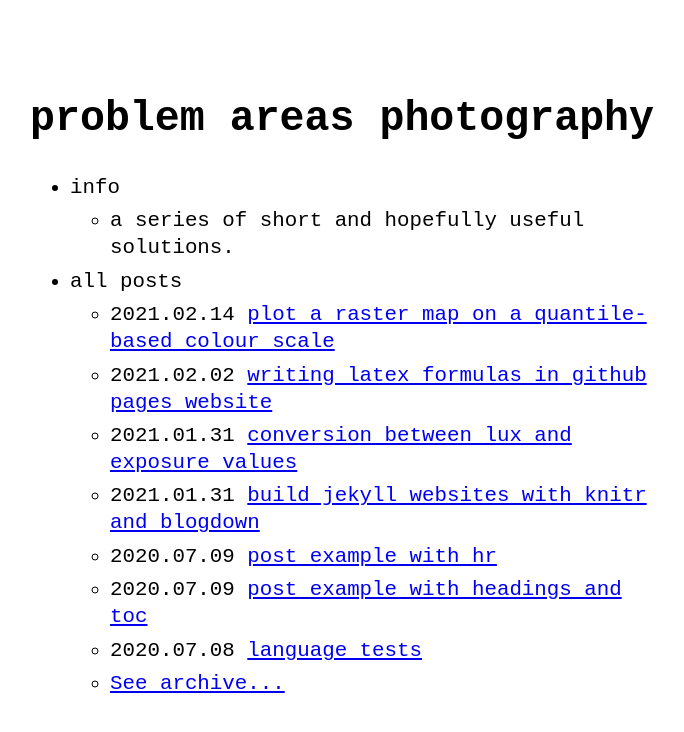
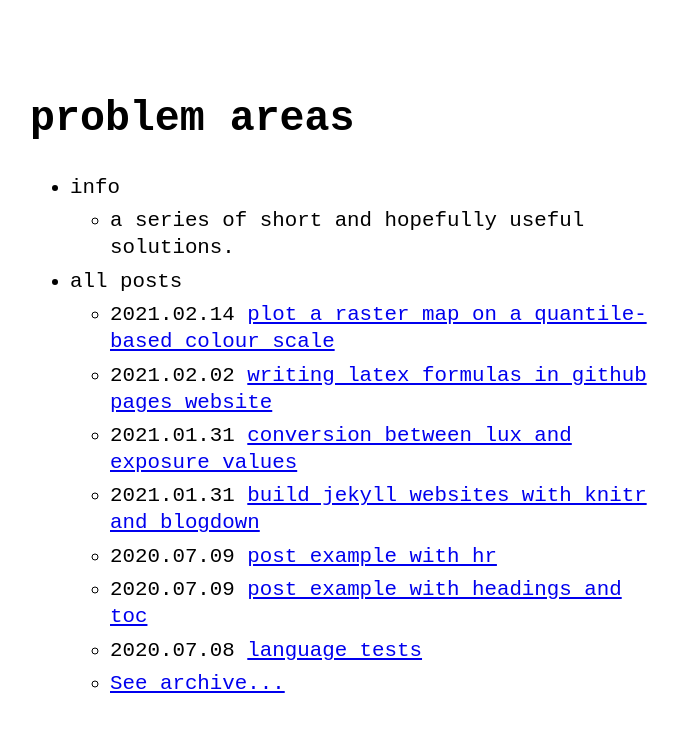
Before and after one commit to problemareas/problemareas.github.io, a Jekyll site: the page built from index.md, in a window 1280 px wide. Shown: the top 732 px of the page, without its empty margins (290-974 px from the left). Built offline with Jekyll 4.4.1, drawn with Linux system fonts in a browser that asks for light colours.

Commit message:
Update _config.yml

```diff
--- a/_config.yml
+++ b/_config.yml
@@ -1,4 +1,4 @@
-title: problem areas photography # name of the site
+title: problem areas # name of the site
 # author: Are Prob # name of site's author
 # email: riccardo.graziosi97@gmail.com # email of site's author
 # url: https://riggraz.dev # root address of the site
```
